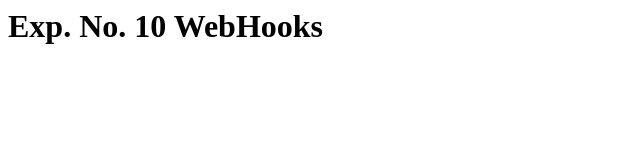
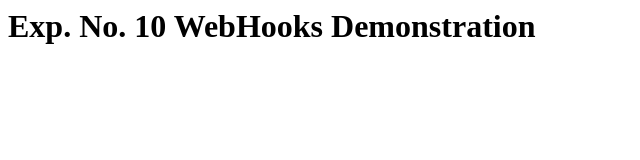
Before and after one commit to sveridevops/a3exp10, a plain HTML site: page index.html in a window 1280 px wide. Shown: the whole page, without its empty margins (0-640 px from the left). Drawn offline with Linux system fonts and the light colour scheme.

Commit message:
Third Commit

```diff
--- a/index.html
+++ b/index.html
@@ -1,5 +1,5 @@
 <html>
 <body>
-<h1>Exp. No. 10 WebHooks</h1>
+<h1>Exp. No. 10 WebHooks Demonstration</h1>
 </body>
 </html>
```
